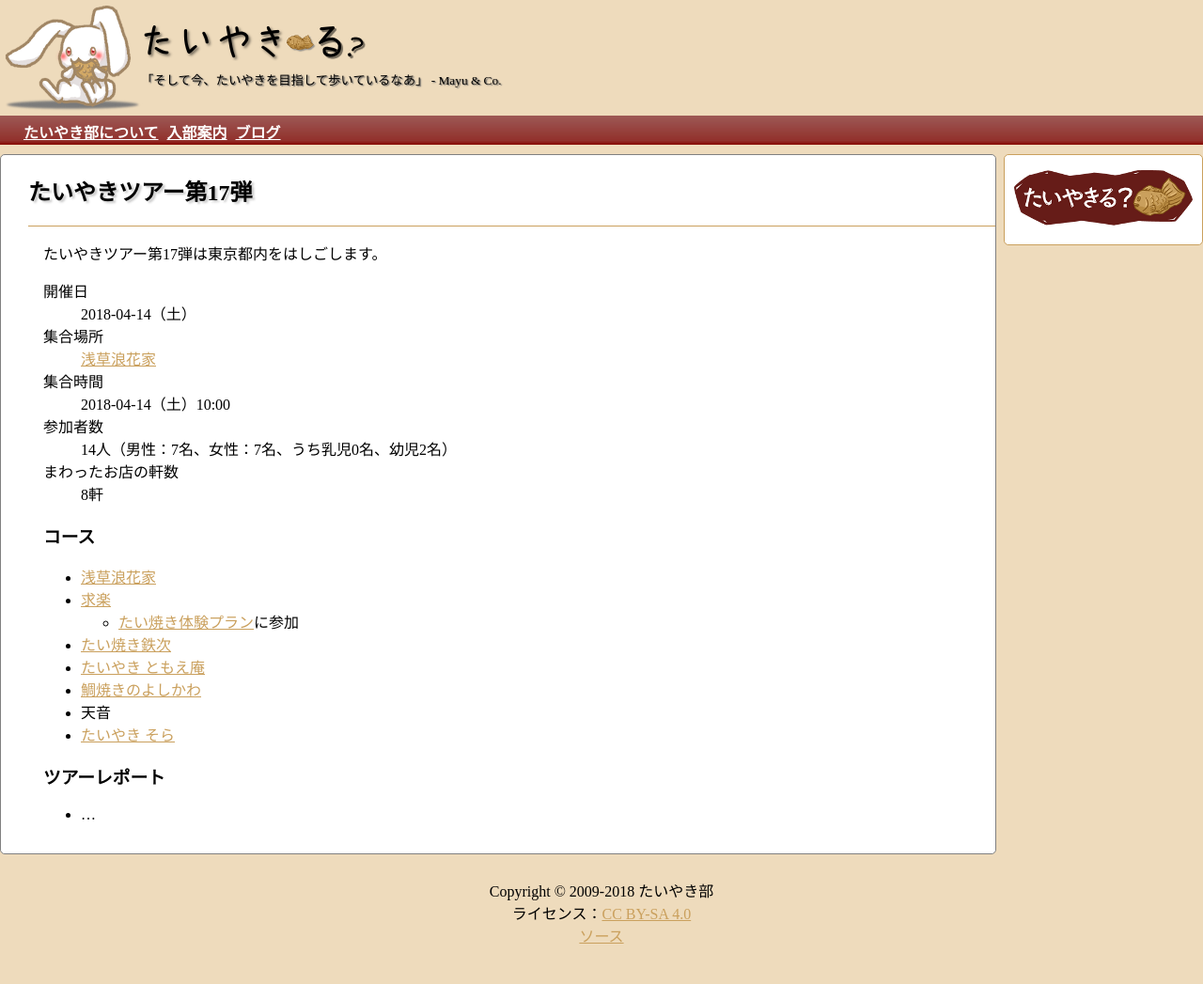
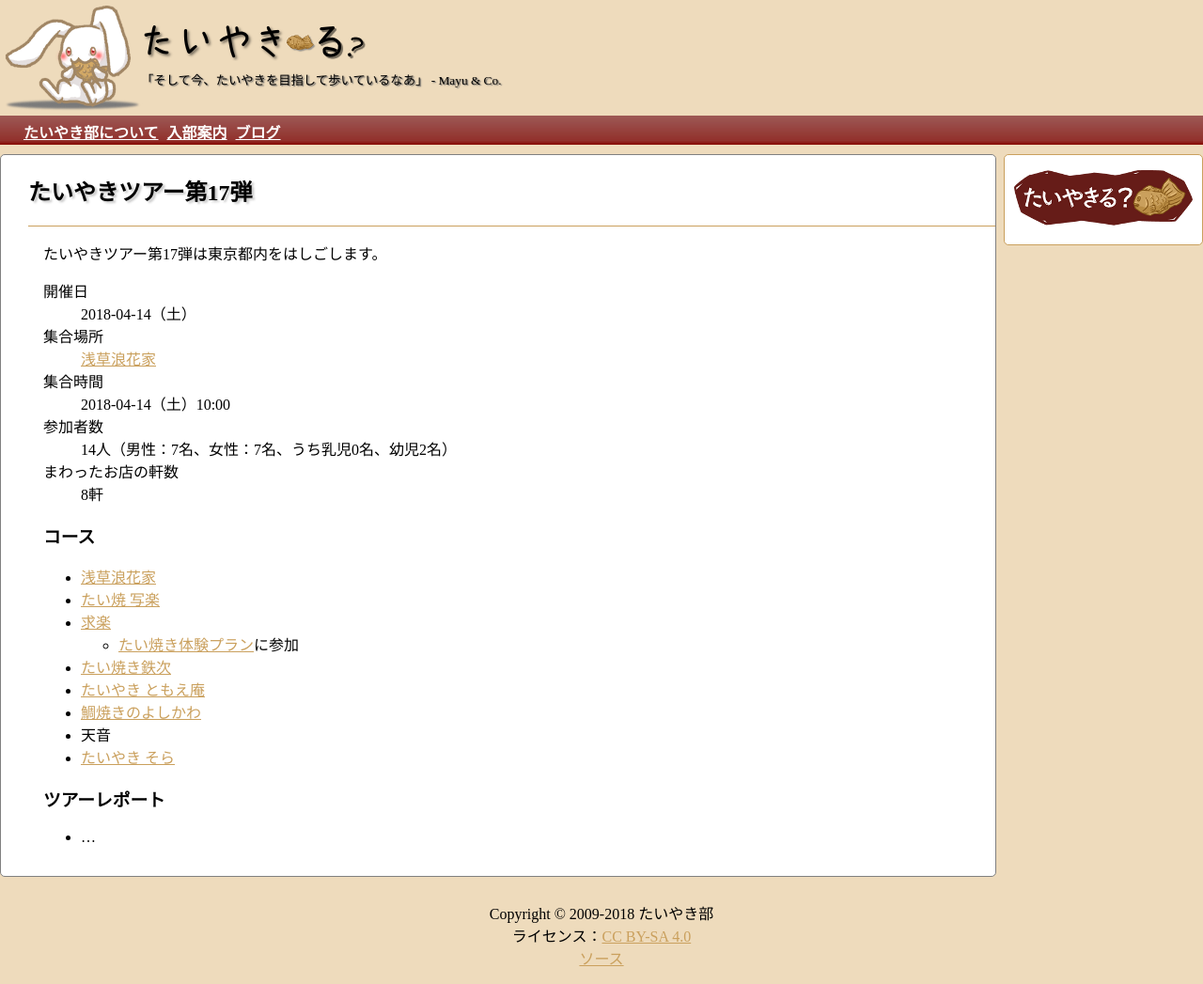
Before and after one commit to taiyaki/taiyaki.club, a Jekyll site: the page built from tour/17.md, in a window 1280 px wide. Shown: the whole page at 94% size. Built offline with Jekyll 4.4.1, drawn with Linux system fonts in a browser that asks for light colours; before the commit the page ends 1023 px from its top, so only the background shows below that.

Commit message:
Add missing sharaku

```diff
--- a/tour/17.md
+++ b/tour/17.md
@@ -23,6 +23,7 @@ title: たいやきツアー第17弾
 ### コース
 
   * [浅草浪花家](http://a-naniwaya.com/)
+  * [たい焼 写楽](http://taiyakisharaku.com/)
   * [求楽](https://guraku-taiyaki.jimdo.com/)
     * [たい焼き体験プラン](https://guraku-taiyaki.jimdo.com/%E4%BD%93%E9%A8%93%E3%83%97%E3%83%A9%E3%83%B3/)に参加
   * [たい焼き鉄次](https://www.tetsuji-taiyaki.jp/)
```
